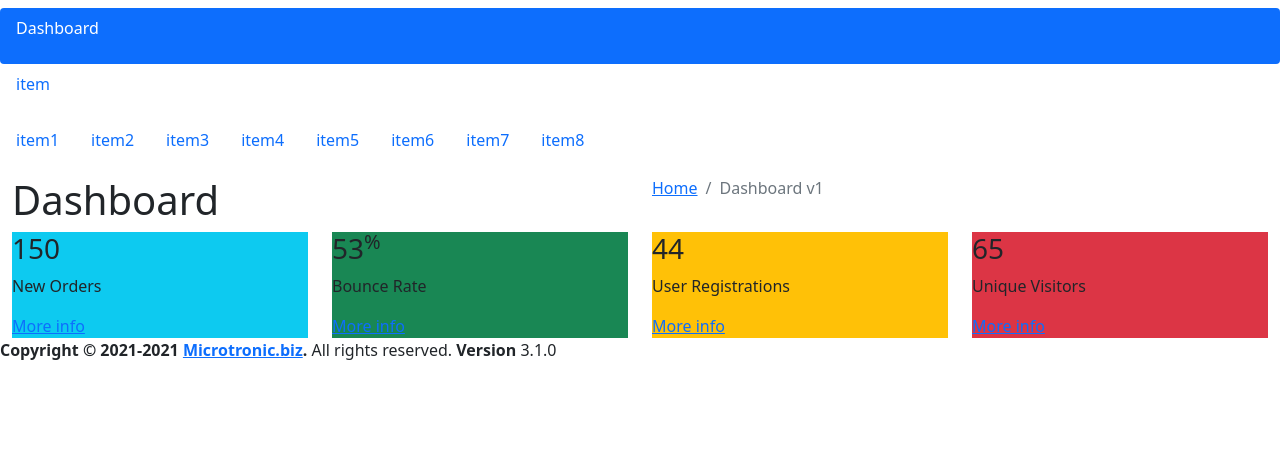
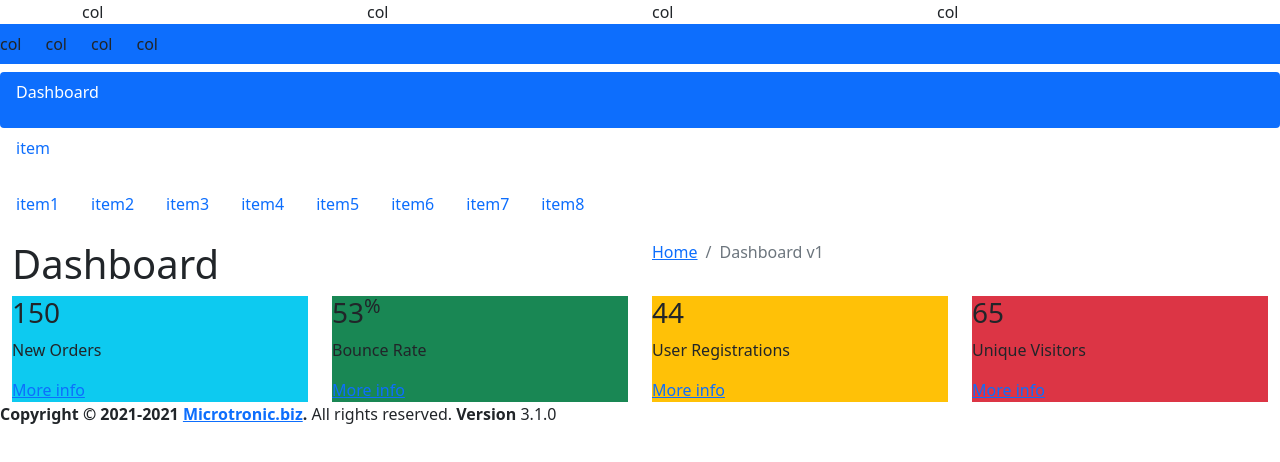
Before and after one commit to GDevLab/GridsNodeMCU.github.io, a plain HTML site: page index.html in a window 1280 px wide. Drawn offline with nearby package versions, Linux system fonts and the light colour scheme.

Commit message:
Update index.html

```diff
--- a/index.html
+++ b/index.html
@@ -11,12 +11,24 @@
 </head>
 <body class="hold-transition sidebar-mini layout-fixed">
 
-    <div>
-
-
+    <div class="container">
+        <div class="row">
+            <div class="col">col</div>
+            <div class="col">col</div>
+            <div class="col">col</div>
+            <div class="col">col</div>
+        </div>
     </div>
 
     <div class="wrapper">
+        <nav class="navbar navbar-dark bg-primary">
+            <div class="row">
+                <div class="col">col</div>
+                <div class="col">col</div>
+                <div class="col">col</div>
+                <div class="col">col</div>
+            </div>
+        </nav>
         <!-- Sidebar -->
         <div class="sidebar">
             <!-- Sidebar Menu -->
```
